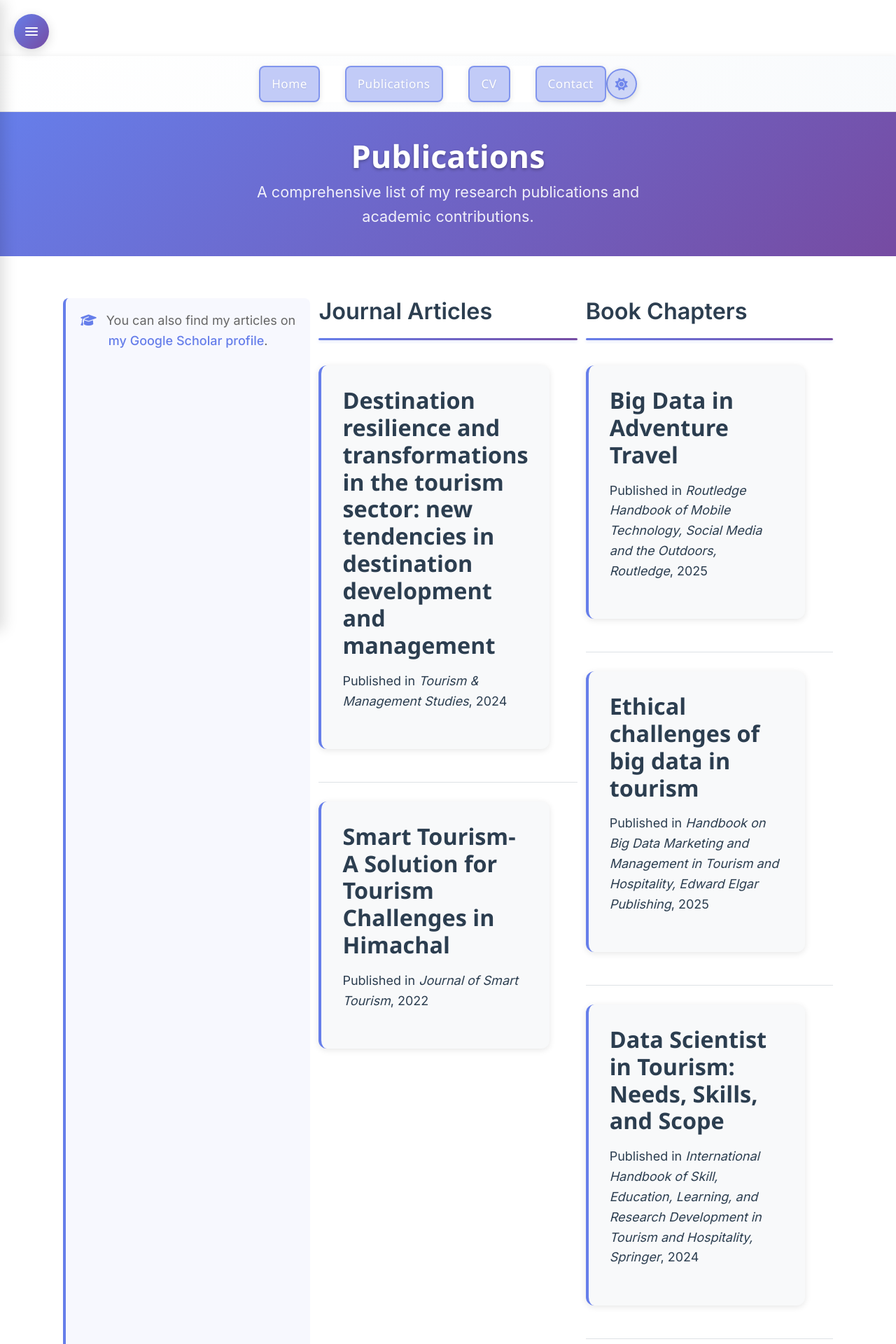
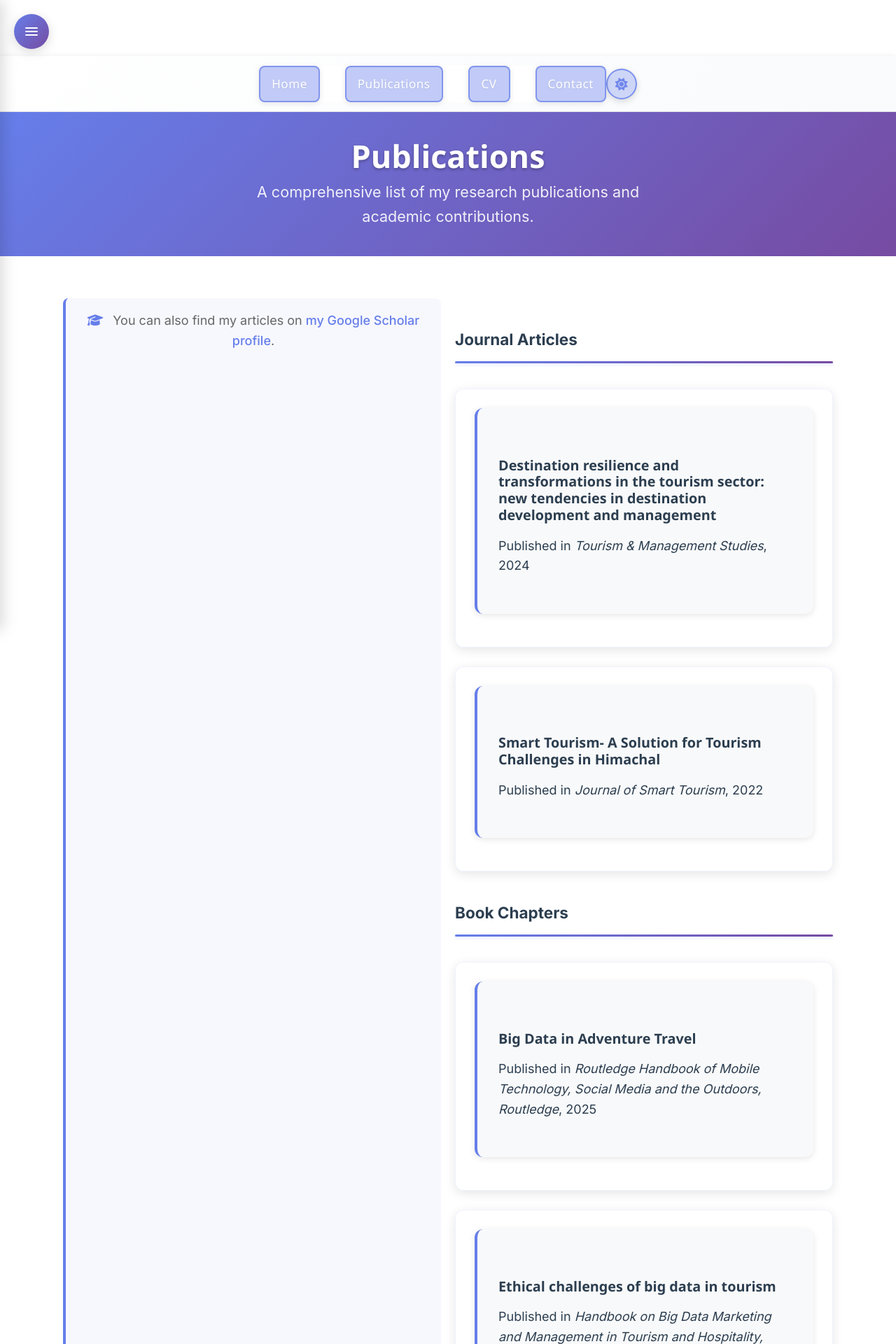
Before and after one commit to sahil-datascience/sahil-datascience.github.io, a Jekyll site: the page built from _pages/publications.html, in a window 1280 px wide. Shown: the top 1920 px of the page at 70% size. Built offline with Jekyll 4.4.1, drawn with Linux system fonts in a browser that asks for light colours; some web fonts are replaced.

Commit message:
Publications Page View

```diff
--- a/_pages/publications.html
+++ b/_pages/publications.html
@@ -14,10 +14,11 @@
 
 {% include base_path %}
 
+<div class="publications-grid">
   <!-- Journal Articles -->
   {% assign journal_articles = site.publications | where: "category", "manuscripts" | sort: "date" | reverse %}
   {% if journal_articles.size > 0 %}
-<div class="publication-section">
+  <div class="publication-column">
     <h2>Journal Articles</h2>
     <hr class="section-divider" />
     <div class="publications-list">
@@ -31,7 +32,7 @@
   <!-- Book Chapters -->
   {% assign book_chapters = site.publications | where: "category", "book_chapters" | sort: "date" | reverse %}
   {% if book_chapters.size > 0 %}
-<div class="publication-section">
+  <div class="publication-column">
     <h2>Book Chapters</h2>
     <hr class="section-divider" />
     <div class="publications-list">
@@ -45,7 +46,7 @@
   <!-- Conference Papers -->
   {% assign conference_papers = site.publications | where: "category", "conferences" | sort: "date" | reverse %}
   {% if conference_papers.size > 0 %}
-<div class="publication-section">
+  <div class="publication-column">
     <h2>Conference Papers</h2>
     <hr class="section-divider" />
     <div class="publications-list">
@@ -59,7 +60,7 @@
   <!-- Books -->
   {% assign books = site.publications | where: "category", "books" | sort: "date" | reverse %}
   {% if books.size > 0 %}
-<div class="publication-section">
+  <div class="publication-column">
     <h2>Books</h2>
     <hr class="section-divider" />
     <div class="publications-list">
@@ -69,6 +70,7 @@
     </div>
   </div>
   {% endif %}
+</div>
 
 <style>
 .scholar-note {
@@ -133,10 +135,28 @@
   box-shadow: 0 2px 4px rgba(102, 126, 234, 0.2);
 }
 
+/* Horizontal layout for publications within each category */
 .publications-list {
-  display: flex;
-  flex-direction: column;
+  display: grid;
+  grid-template-columns: repeat(auto-fit, minmax(450px, 1fr)); /* Responsive horizontal grid */
   gap: 1.5rem; /* Spacing between individual publications */
+}
+
+/* Individual publication item styling */
+.publications-list .list__item {
+  background: rgba(255, 255, 255, 0.8);
+  border-radius: 12px;
+  padding: 1.5rem;
+  box-shadow: 0 4px 15px rgba(0, 0, 0, 0.1);
+  border: 1px solid rgba(102, 126, 234, 0.1);
+  transition: all 0.3s ease;
+  height: fit-content; /* Ensure equal height cards */
+}
+
+.publications-list .list__item:hover {
+  transform: translateY(-2px);
+  box-shadow: 0 6px 20px rgba(0, 0, 0, 0.15);
+  border-color: rgba(102, 126, 234, 0.3);
 }
 
 /* Dark mode adjustments */
@@ -157,6 +177,15 @@
   color: #e2e8f0;
 }
 
+[data-theme="dark"] .publications-list .list__item {
+  background: rgba(26, 32, 44, 0.8);
+  border-color: rgba(102, 126, 234, 0.2);
+}
+
+[data-theme="dark"] .publications-list .list__item:hover {
+  border-color: rgba(102, 126, 234, 0.4);
+}
+
 /* Mobile responsiveness */
 @media (max-width: 768px) {
   .publication-section {
@@ -173,7 +202,12 @@
   }
 
   .publications-list {
+    grid-template-columns: 1fr; /* Single column on mobile */
     gap: 1rem;
+  }
+
+  .publications-list .list__item {
+    padding: 1rem;
   }
 }
 
@@ -185,5 +219,23 @@
   .publication-section h2 {
     font-size: 1.3rem;
   }
+
+  .publications-list .list__item {
+    padding: 0.75rem;
+  }
+}
+
+/* Tablet responsiveness */
+@media (min-width: 769px) and (max-width: 1024px) {
+  .publications-list {
+    grid-template-columns: repeat(auto-fit, minmax(400px, 1fr)); /* Adjust for tablets */
+  }
+}
+
+/* Large screens */
+@media (min-width: 1400px) {
+  .publications-list {
+    grid-template-columns: repeat(auto-fit, minmax(500px, 1fr)); /* Larger cards on big screens */
+  }
 }
 </style>
```
Lines whose indentation alone changed are shown as unchanged.
